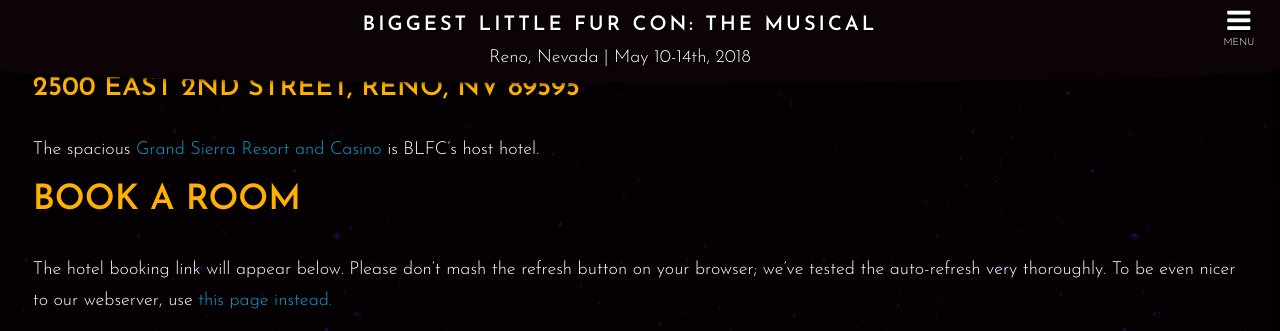
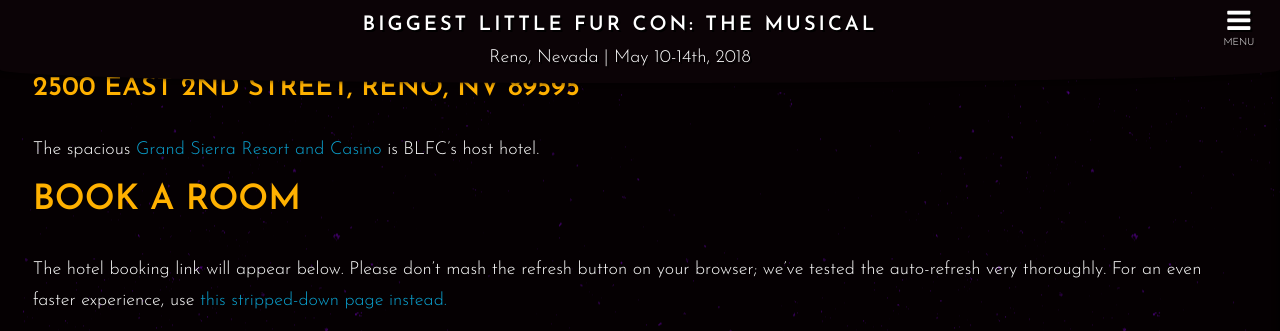
Before and after one commit to blfcweb/biggestlittlefc.github.io, a Jekyll site: the page built from hotel.md, in a window 1280 px wide and 900 px high, scrolled down 593 px, cut to the strip 0-331 px from the top of the window. Built offline with Jekyll 4.4.1, drawn with Linux system fonts in a browser that asks for light colours; our own code applies the rules of GitHub Pages for plain Markdown files.

Commit message:
clean up wording on hotel.md

```diff
--- a/hotel.md
+++ b/hotel.md
@@ -34,7 +34,7 @@
 ## Book A Room
 
 The hotel booking link will appear below. Please don't mash the refresh button on your browser; we've tested the auto-refresh very thoroughly.
-To be even nicer to our webserver, use <a target="_blank" href="https://api.goblfc.org/hotel.php">this page instead.</a>
+For an even faster experience, use <a target="_blank" href="https://api.goblfc.org/hotel.php">this stripped-down page instead.</a>
 
 <iframe style="border:none;height:75px;width:100%;" src="https://api.goblfc.org/hotel.php?iframe=true"></iframe>
 
```
